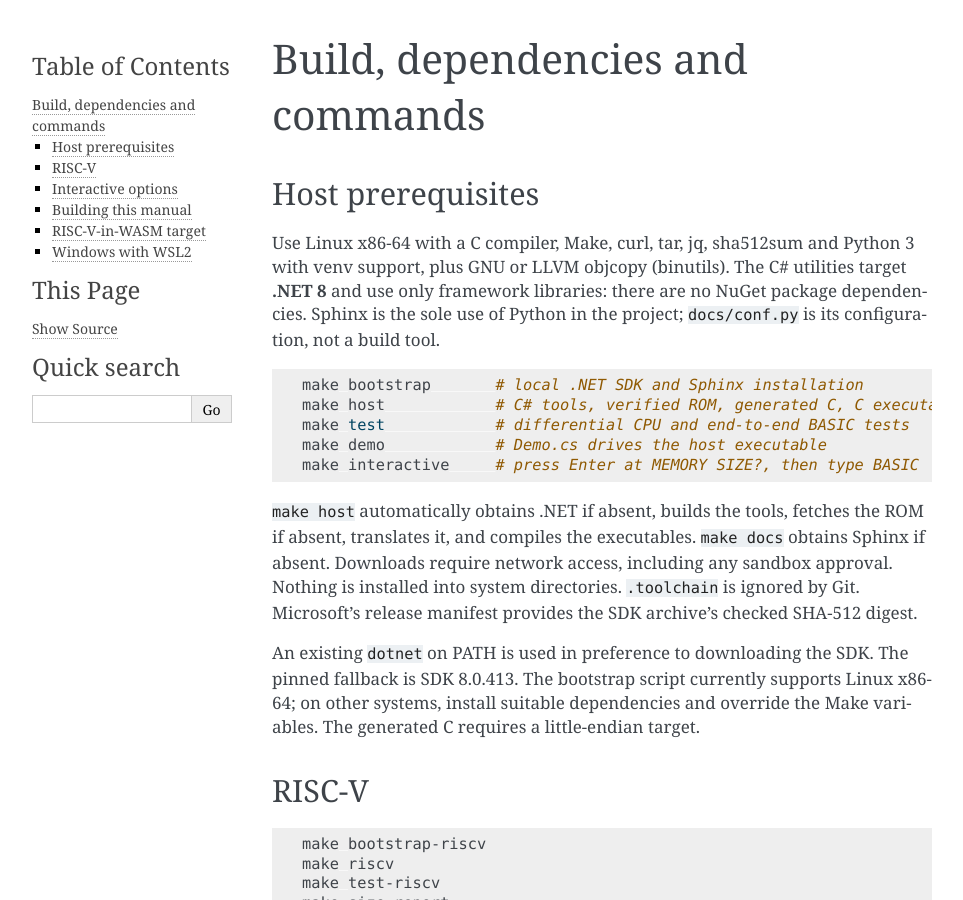
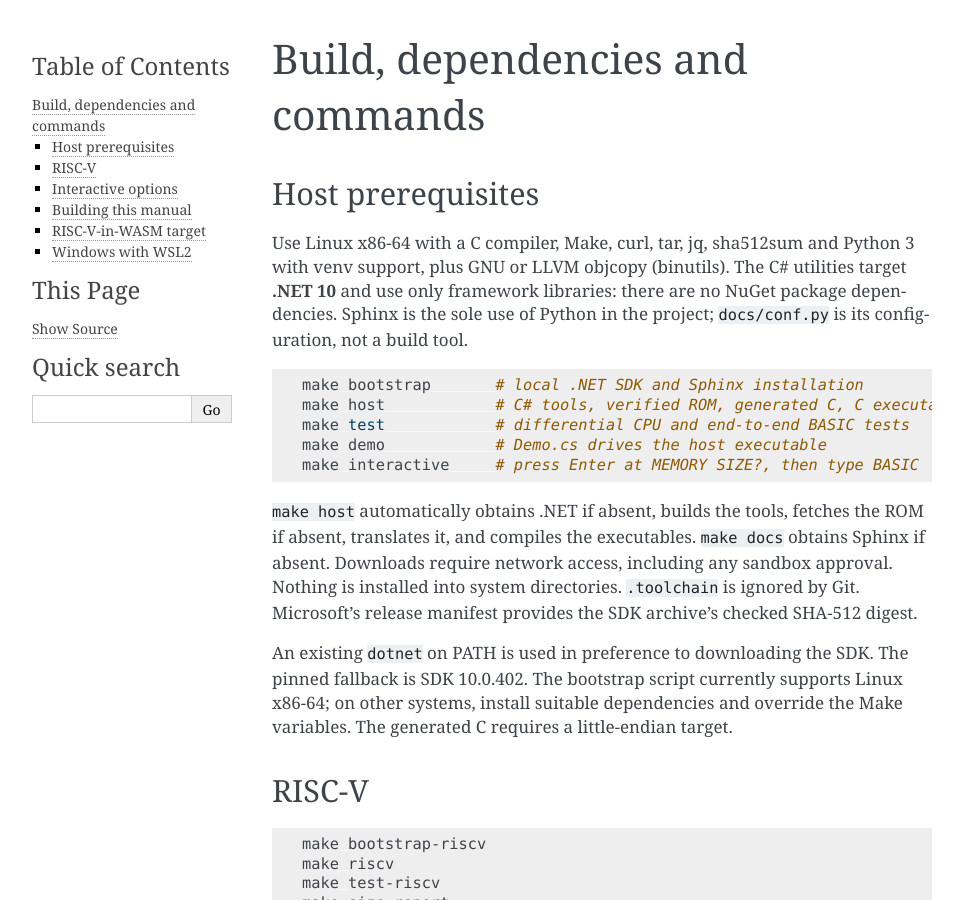
Before and after one commit to jeffadickson/trs-risc, a Sphinx documentation site: the page built from docs/getting-started.rst, in a window 1280 px wide and 900 px high. Shown: the whole window, without its empty margins (148-1111 px from the left). Built offline with Sphinx 7.4.7, drawn with Linux system fonts in a browser that asks for light colours; some of the changed text lies outside the part shown.

Commit message:
Align build tooling and WSL bootstrap with .NET 10

```diff
--- a/docs/getting-started.rst
+++ b/docs/getting-started.rst
@@ -5,7 +5,7 @@
 ------------------
 
 Use Linux x86-64 with a C compiler, Make, curl, tar, jq, sha512sum and Python 3
-with venv support, plus GNU or LLVM objcopy (binutils). The C# utilities target **.NET 8** and use only framework
+with venv support, plus GNU or LLVM objcopy (binutils). The C# utilities target **.NET 10** and use only framework
 libraries: there are no NuGet package dependencies. Sphinx is the sole use of
 Python in the project; ``docs/conf.py`` is its configuration, not a build tool.
 
@@ -24,7 +24,7 @@
 Microsoft's release manifest provides the SDK archive's checked SHA-512 digest.
 
 An existing ``dotnet`` on PATH is used in preference to downloading the SDK.
-The pinned fallback is SDK 8.0.413. The bootstrap script currently supports
+The pinned fallback is SDK 10.0.402. The bootstrap script currently supports
 Linux x86-64; on other systems, install suitable dependencies and override the
 Make variables. The generated C requires a little-endian target.
 
@@ -140,10 +140,10 @@
 current test harness. Set ``CHROMIUM`` to its Linux executable path. No npm
 packages are required. Browser shared libraries must also be available.
 
-An existing ``dotnet`` command does not guarantee that the required .NET 8 SDK
+An existing ``dotnet`` command does not guarantee that the required .NET 10 SDK
 and runtime are installed. Check ``dotnet --list-sdks`` and
-``dotnet --list-runtimes``; .NET 10 alone was insufficient. The current bootstrap
-checks command presence, so provide .NET 8 explicitly in this case. A Linux SDK
+``dotnet --list-runtimes``. The current bootstrap
+checks command presence, so provide .NET 10 explicitly in this case. A Linux SDK
 installed in ``.toolchain/dotnet`` is automatically selected by Make. If using
 checkout-local Node, add ``.toolchain/node/bin`` to PATH before tests.
 
```
Also changed, not shown: README.md (+1 -1 lines), global.json (added, +7 -0 lines), 5 other files.
